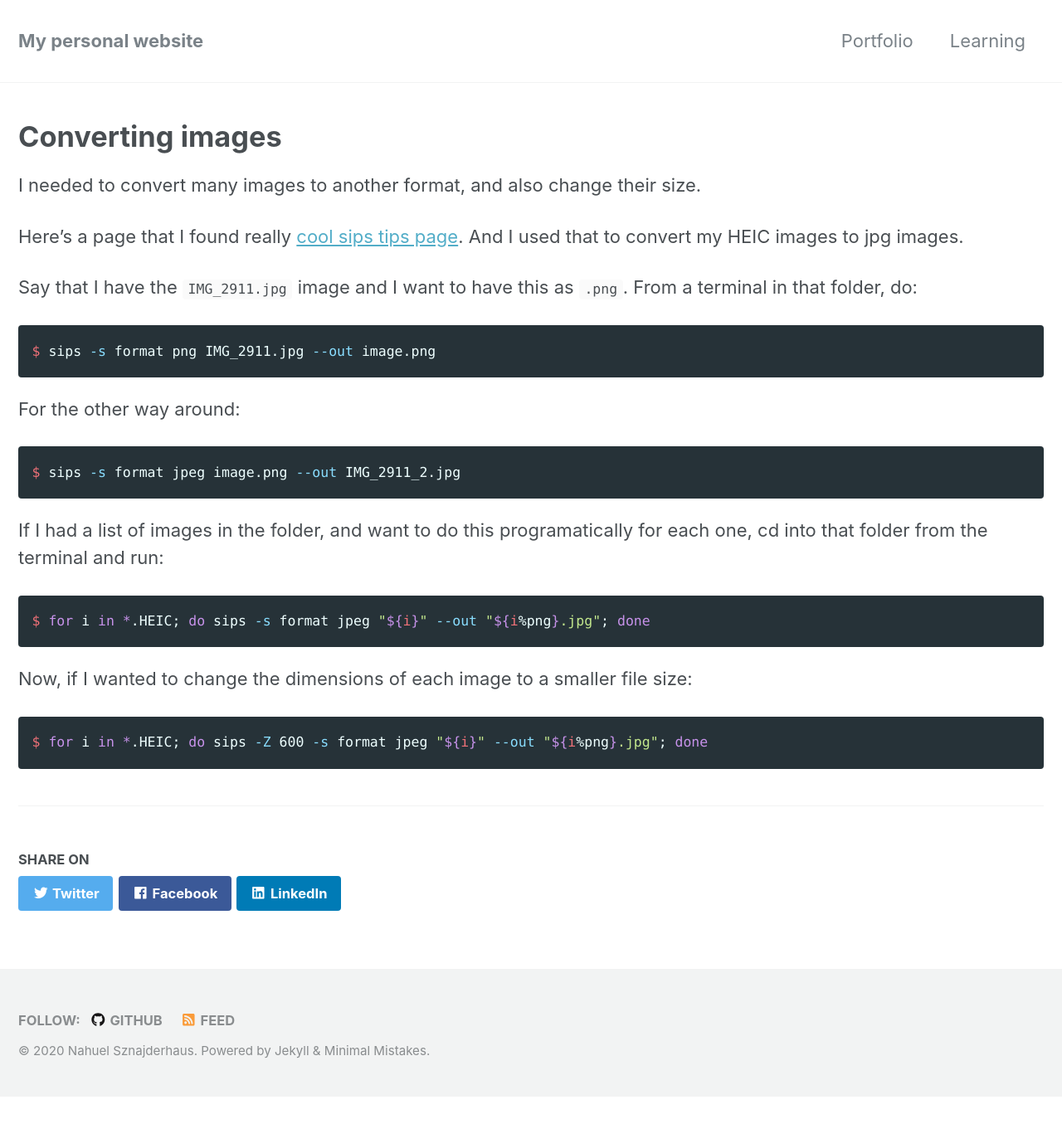
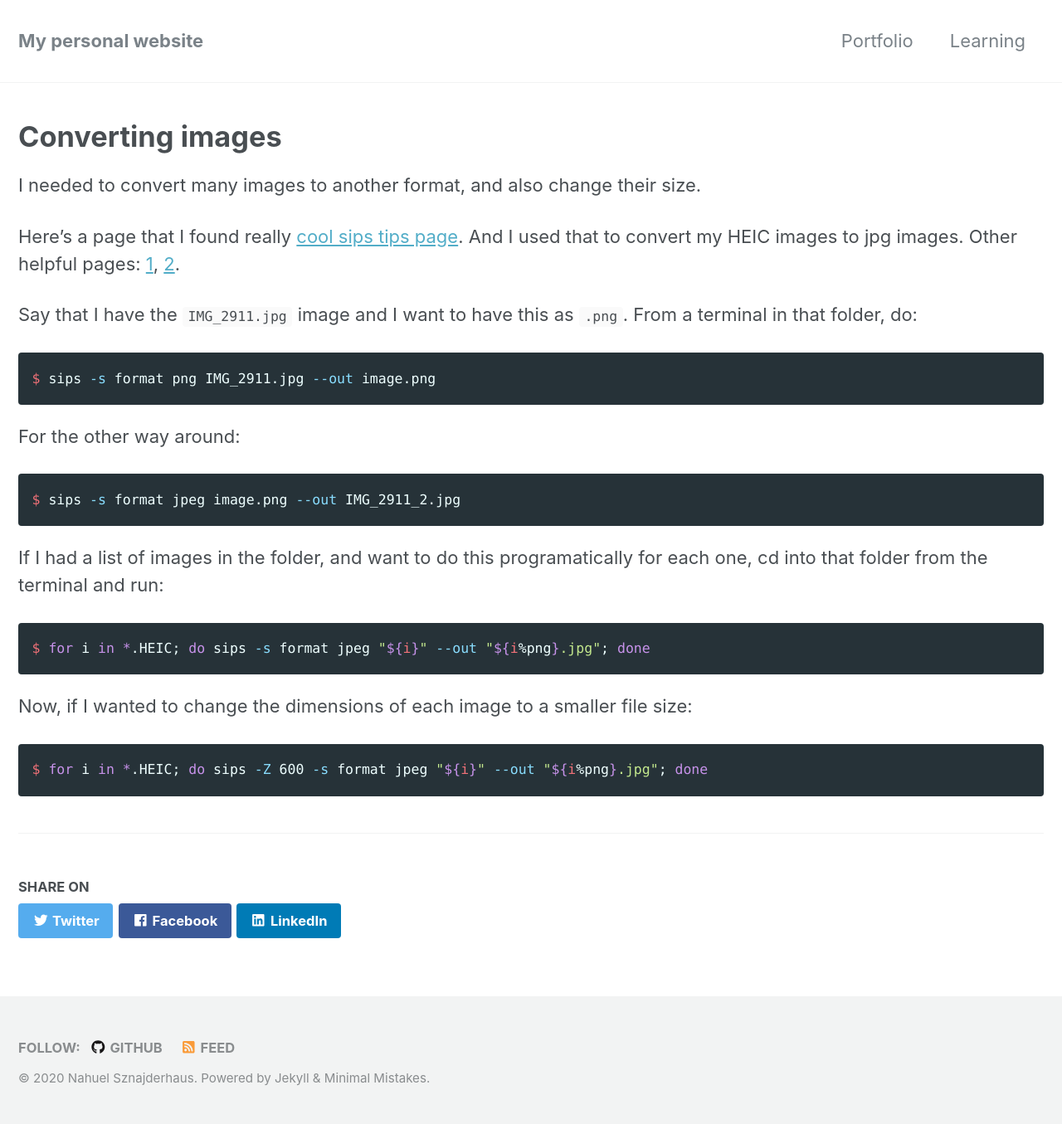
Before and after one commit to nahusznaj/nahusznaj.github.io, a Jekyll site: the page built from _posts/learning/2020-10-21-sips-images.md, in a window 1280 px wide. Shown: the whole page at 83% size. Built offline with Jekyll 4.4.1, drawn with Linux system fonts in a browser that asks for light colours; nearby versions of some CDN libraries; before the commit the page ends 1322 px from its top, so only the background shows below that.

Commit message:
sips tips

```diff
--- a/_posts/learning/2020-10-21-sips-images.md
+++ b/_posts/learning/2020-10-21-sips-images.md
@@ -10,7 +10,7 @@ share: true
 
 I needed to convert many images to another format, and also change their size.
 
-Here's a page that I found really [cool sips tips page](https://robservatory.com/use-sips-to-quickly-easily-and-freely-convert-image-files/). And I used that to convert my HEIC images to jpg images.
+Here's a page that I found really [cool sips tips page](https://robservatory.com/use-sips-to-quickly-easily-and-freely-convert-image-files/). And I used that to convert my HEIC images to jpg images. Other helpful pages: [1](https://www.brighthub.com/computing/mac-platform/articles/58686/), [2](https://medium.com/@armno/til-convert-a-png-to-a-jpg-with-sips-baab5d7ced0f).
 
 Say that I have the `IMG_2911.jpg` image and I want to have this as `.png`. From a terminal in that folder, do:
 
```
